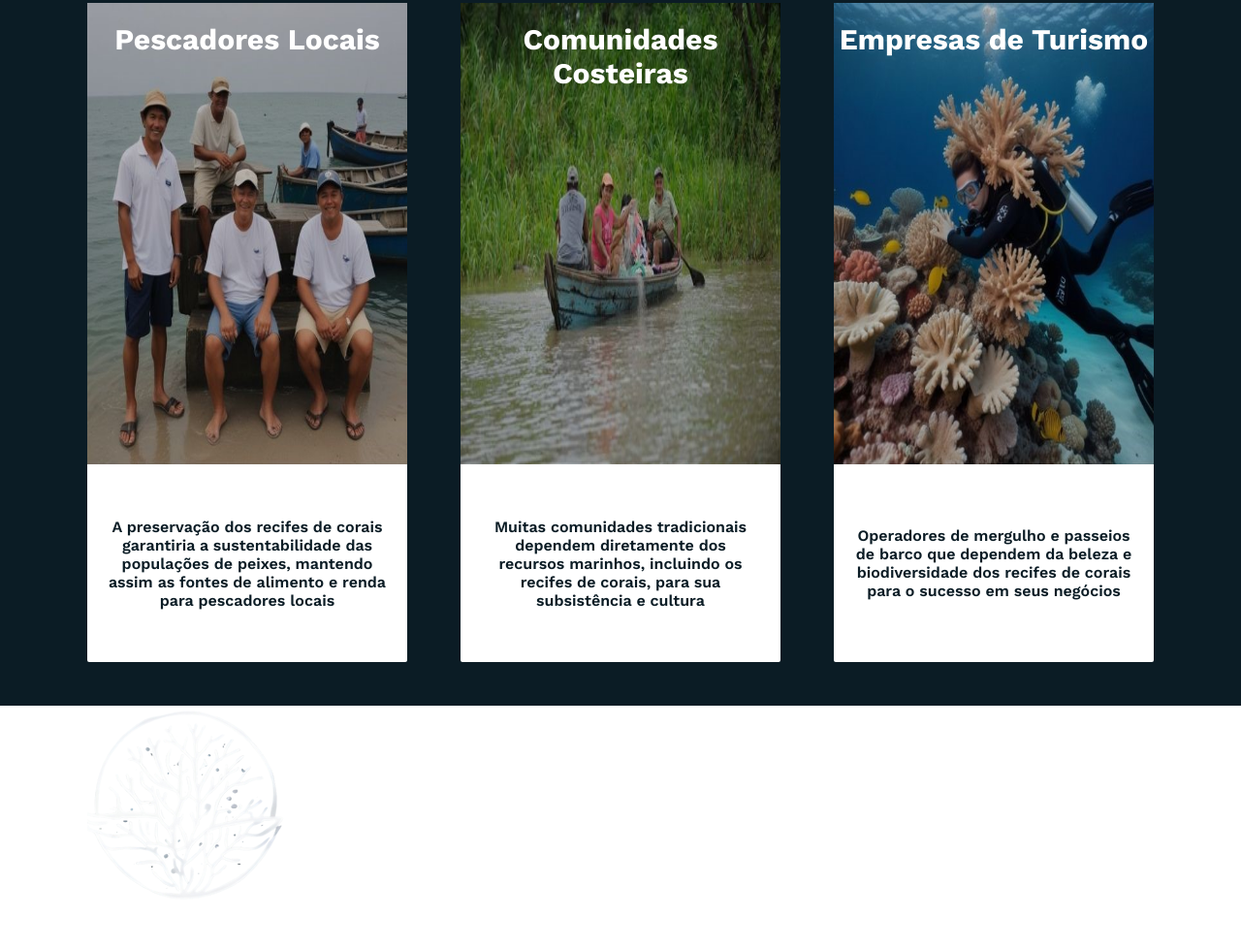
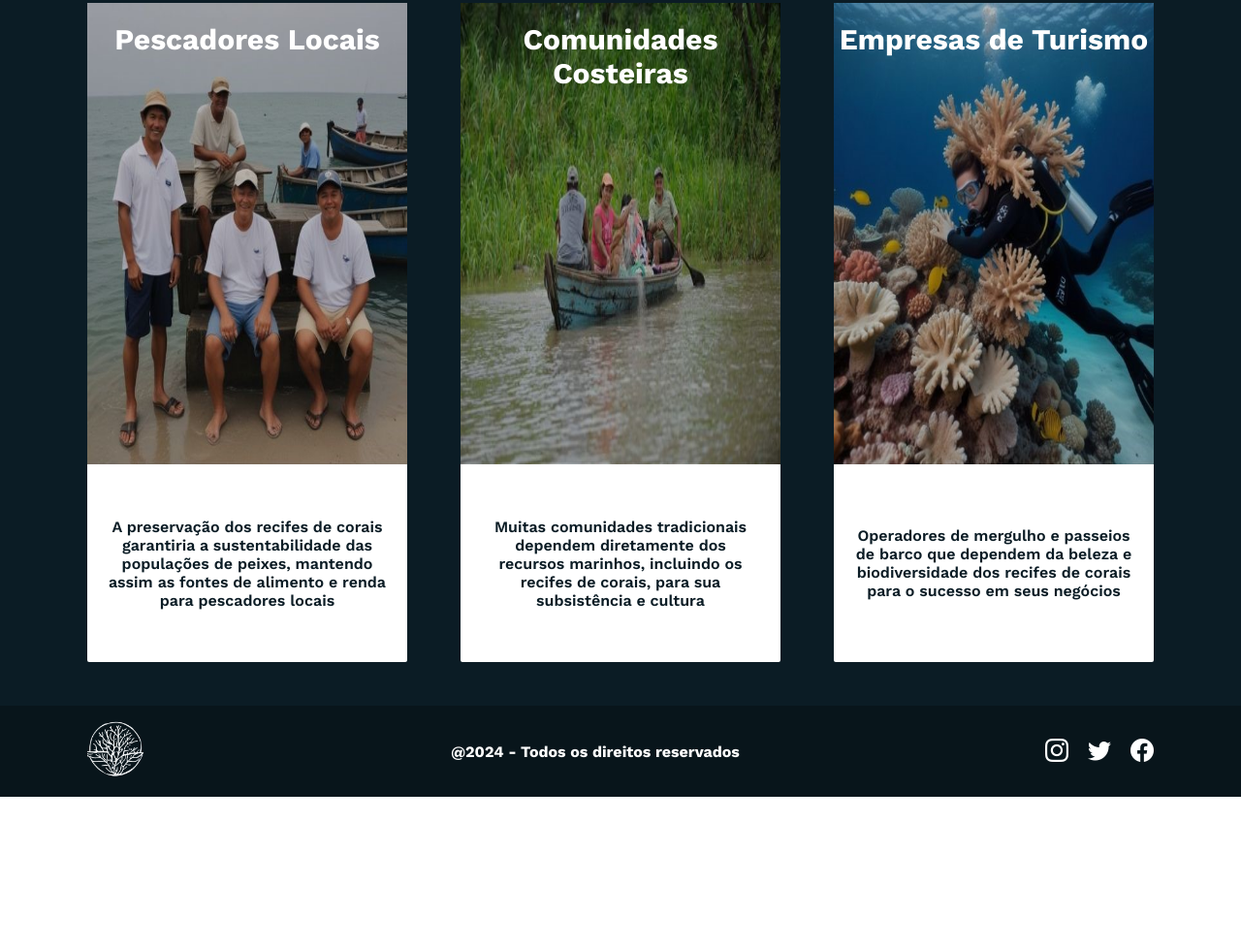
Before and after one commit to uBittencourt/CoralEco, a plain HTML site: page index.html in a window 1280 px wide. Shown: the part 2712-3690 px from the top of the page at 97% size. After the commit the page ends 3534 px from the top, so only its background shows below. Drawn offline with nearby package versions, Linux system fonts and the light colour scheme.

Commit message:
Estilizando o footer

```diff
--- a/src/css/style.css
+++ b/src/css/style.css
@@ -535,3 +535,39 @@ html {
     text-align: center;
     font-weight: 600;
 }
+
+
+/* ESTILIZANDO FOOTER */
+footer{
+    background-color: var(--azul-escuro);
+    padding: 15px;
+}
+
+footer .interface{
+    text-align: center;
+    display: flex;
+    justify-content: space-between;
+    align-items: center;
+}
+
+footer img{
+    width: 60px;
+    height: 60px;
+}
+
+#icones{
+    display: flex;
+    justify-content: space-between;
+    align-items: center;
+    gap: 20px;
+}
+
+#icones i{
+    font-size: 1.5em;
+    transition: 0.5s ease;
+    cursor: pointer;
+}
+
+#icones i:hover{
+    color: #C3C3C3;
+}
```
